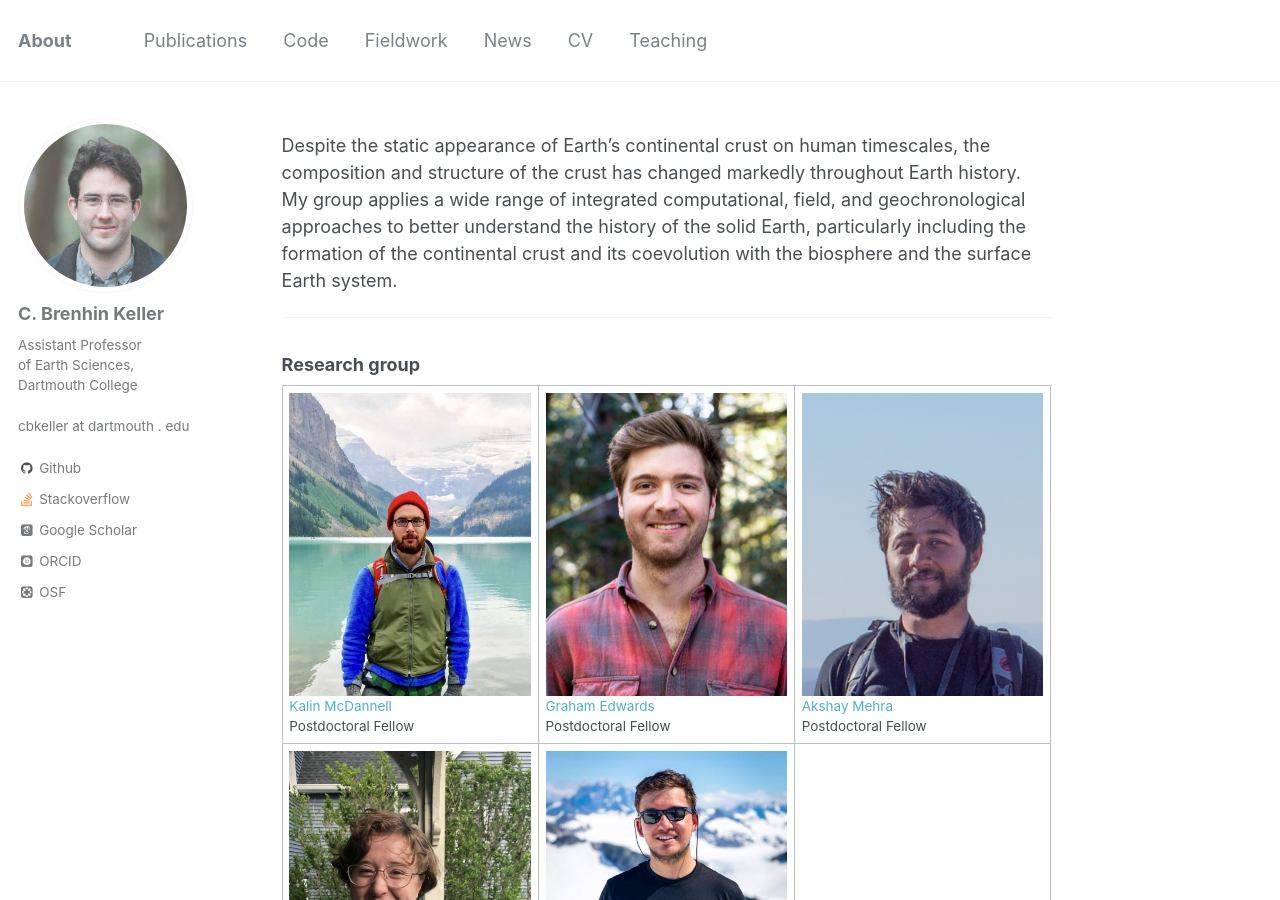
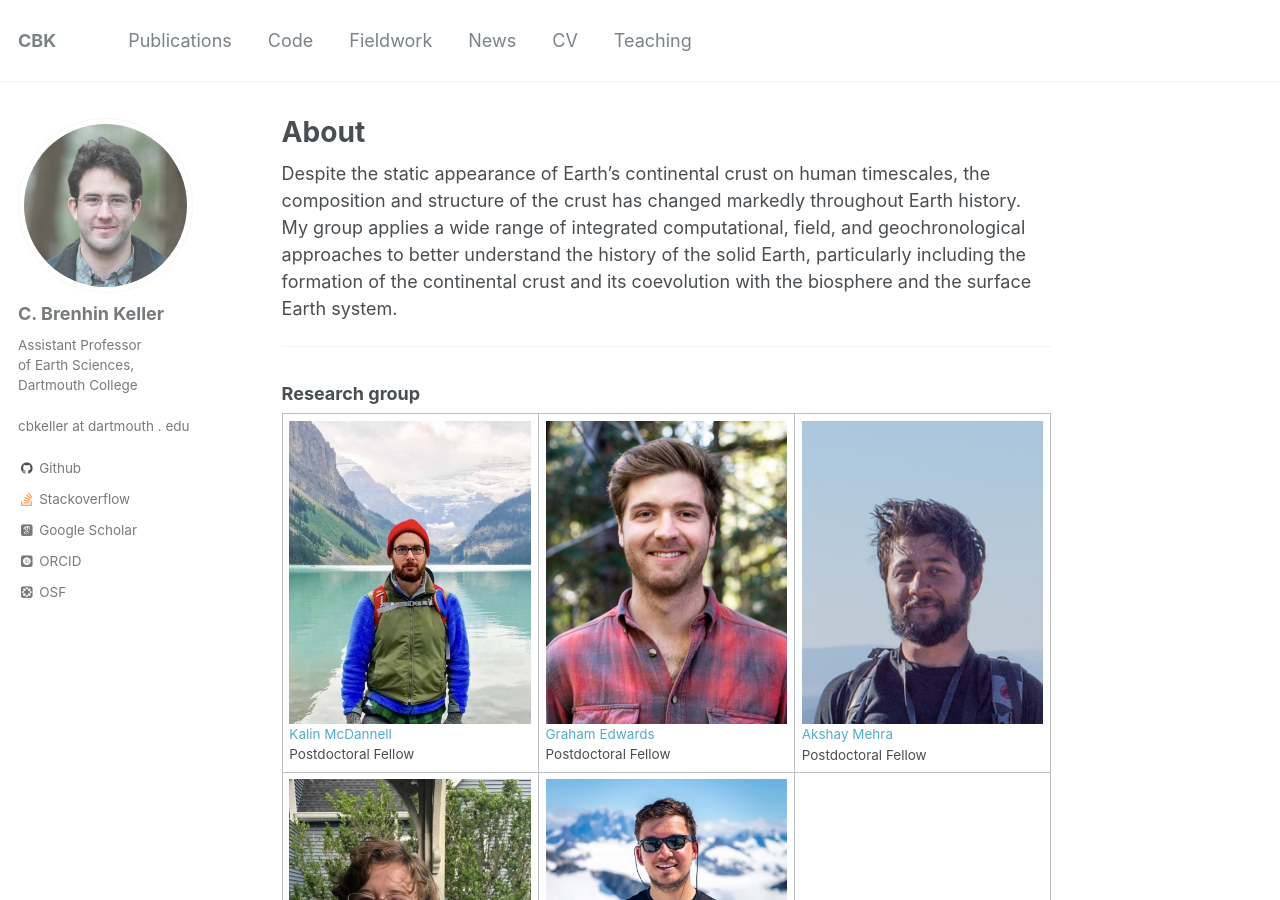
Before and after one commit to brenhinkeller/brenhinkeller.github.io, a Jekyll site: the page built from _pages/about.md, in a window 1280 px wide and 900 px high. Built offline with Jekyll 4.4.1, drawn with Linux system fonts in a browser that asks for light colours; some web fonts are replaced.

Commit message:
Fix title

```diff
--- a/_config.yml
+++ b/_config.yml
@@ -7,7 +7,7 @@
 
 # Site Settings
 locale                   : "en-US"
-title                    : "About"
+title                    : "CBK"
 title_separator          : "-"
 name                     : &name "C. Brenhin Keller"
 description              : &description "geochemistry, geochronology, computational science"
```
Also changed, not shown: _pages/about.md (+1 -1 lines).
